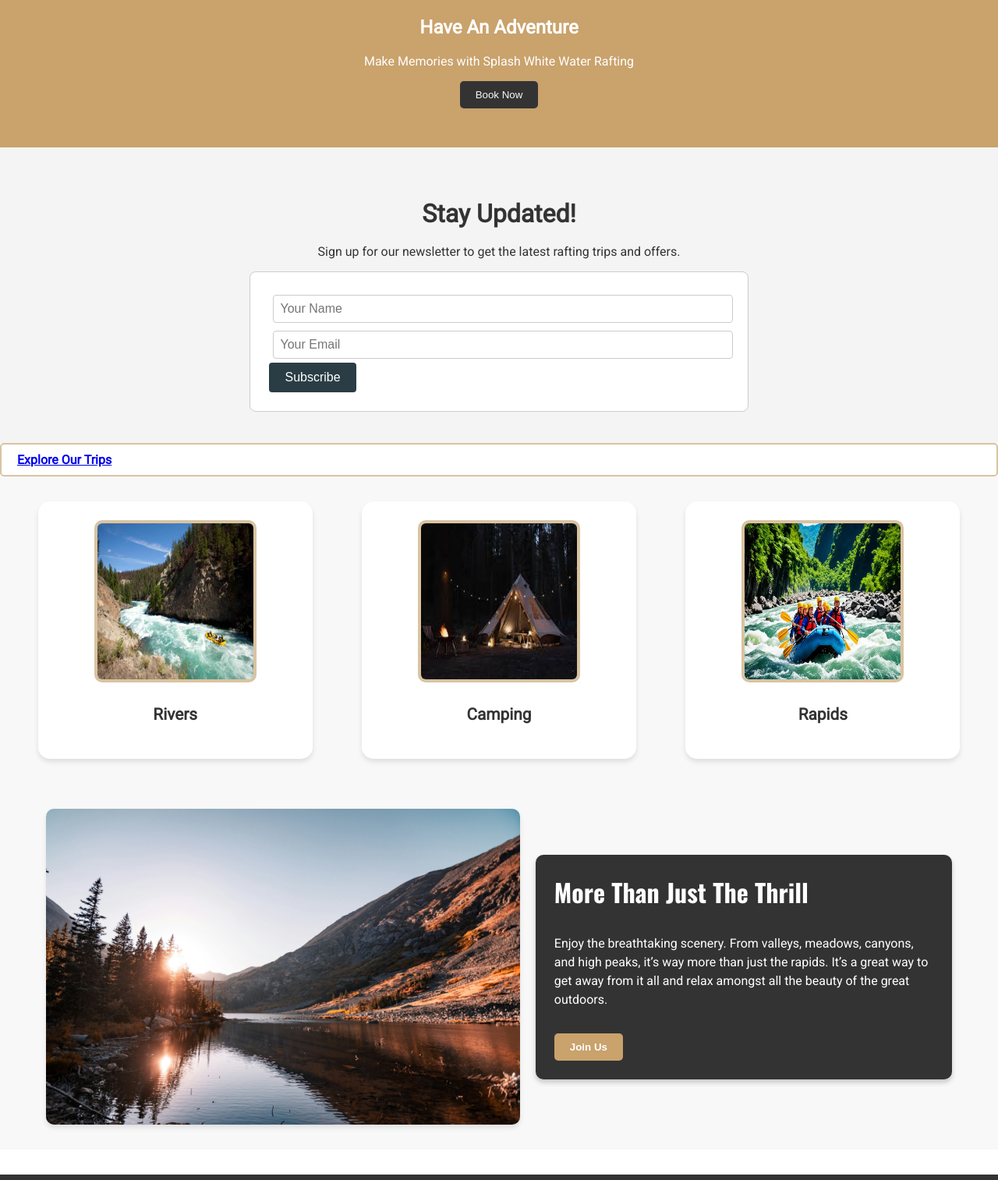
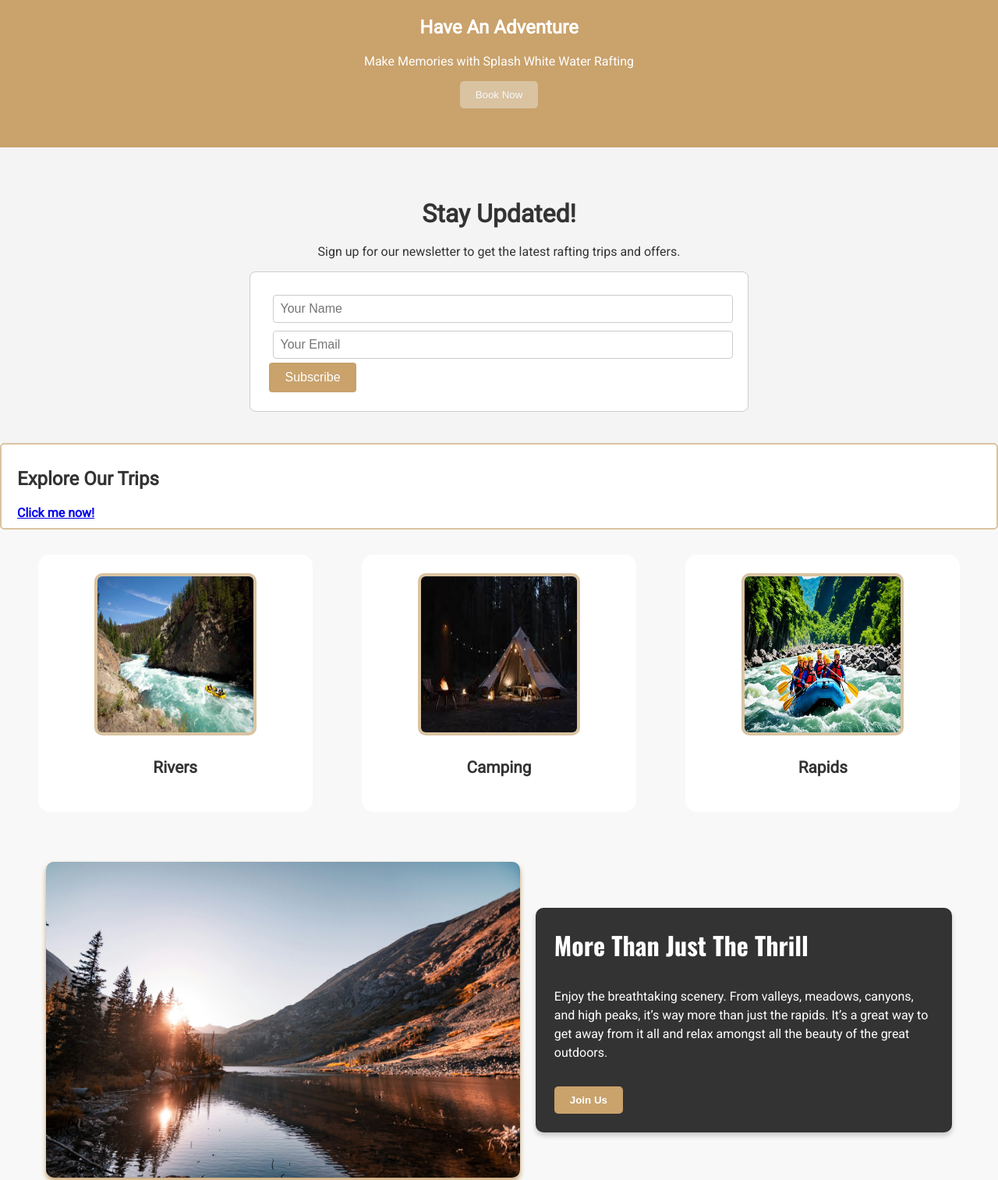
Before and after one commit to byui-jc/WDD130, a plain HTML site: page wwr/index.html in a window 1280 px wide. Shown: the part 439-1952 px from the top of the page at 78% size. Drawn offline with nearby package versions, Linux system fonts and the light colour scheme.

Commit message:
first commit

```diff
--- a/wwr/index.html
+++ b/wwr/index.html
@@ -46,8 +46,10 @@
   </section>
 
   <section class="cta">
-    <a href="trips.html" class="cta-button">Explore Our Trips</a>
+    <h2>Explore Our Trips</h2>
+    <a href="trips.html" class="cta-button">Click me now!</a>
   </section>
+
 
   <section class="features">
     <div class="feature">
--- a/wwr/styles/rafting.css
+++ b/wwr/styles/rafting.css
@@ -57,7 +57,7 @@ nav ul li a {
 
 .hero button {
   padding: 10px 20px;
-  background-color: var(--button-bg);
+  background-color: #d9c3a1;
   color: var(--button-text);
   border: none;
   border-radius: 5px;
@@ -78,14 +78,14 @@ nav ul li a {
   background-color: var(--light-color);
   padding: 1.5rem;
   border-radius: 15px;
-  box-shadow: 0 4px 6px rgba(0, 0, 0, 0.1);
+  box-shadow: 0 4px 6px #c9a26c);
   transition: transform 0.2s, box-shadow 0.2s;
   width: 25%;
 }
 
 .feature:hover {
   transform: translateY(-5px);
-  box-shadow: 0 6px 10px rgba(0, 0, 0, 0.2);
+  box-shadow: 0 6px 10px #c9a26c;
 }
 
 .feature img {
@@ -127,14 +127,14 @@ nav ul li a {
 
 .newsletter button {
   padding: 10px 20px;
-  background-color: #2a3d45;
+  background-color: #c9a26c;
   color: white;
   border: none;
   cursor: pointer;
 }
 
 .newsletter button:hover {
-  background-color: #1e2c34;
+  background-color: #c9a26c;
 }
 
 /* Responsive Design */
@@ -189,7 +189,7 @@ footer img {
   width: 50%;
   height: auto;
   border-radius: 10px;
-  box-shadow: 0 4px 6px rgba(0, 0, 0, 0.1);
+  box-shadow: 0 4px 6px #c9a26c;
   object-fit: cover;
 }
 
```
